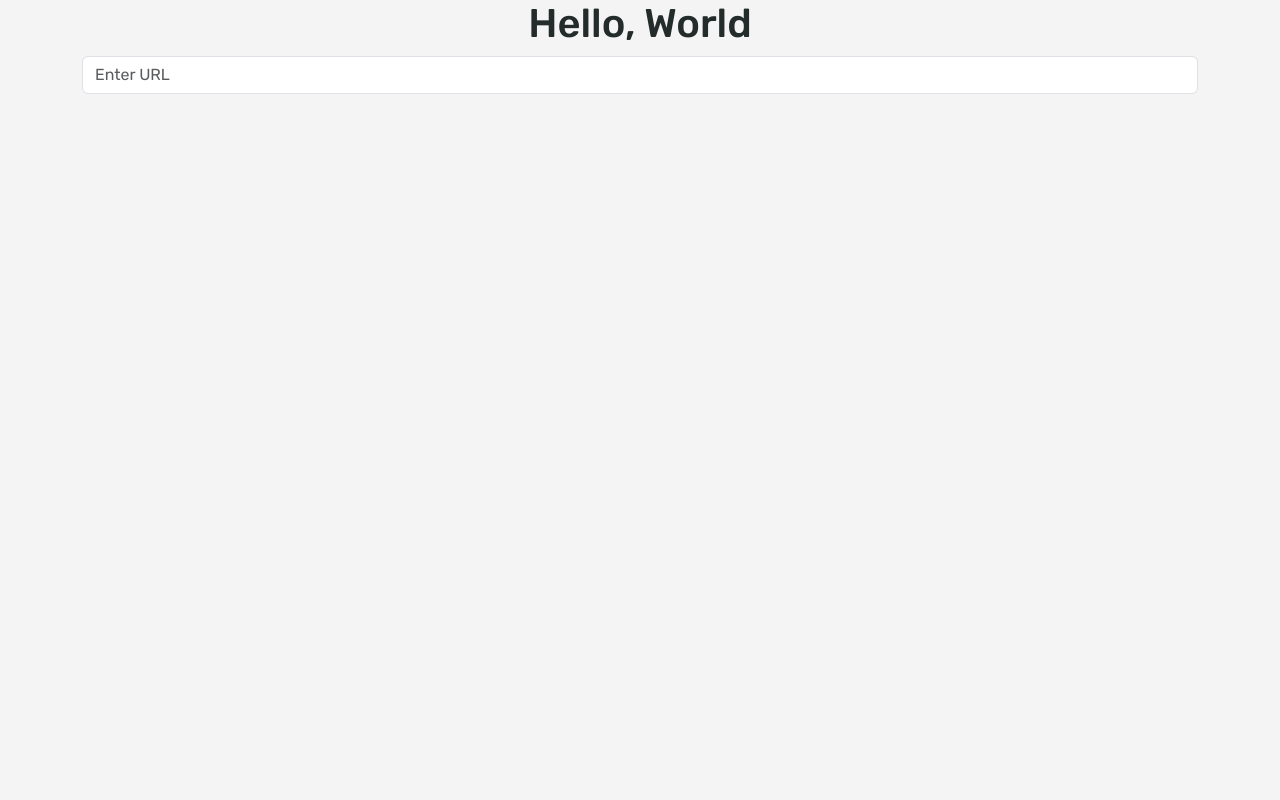
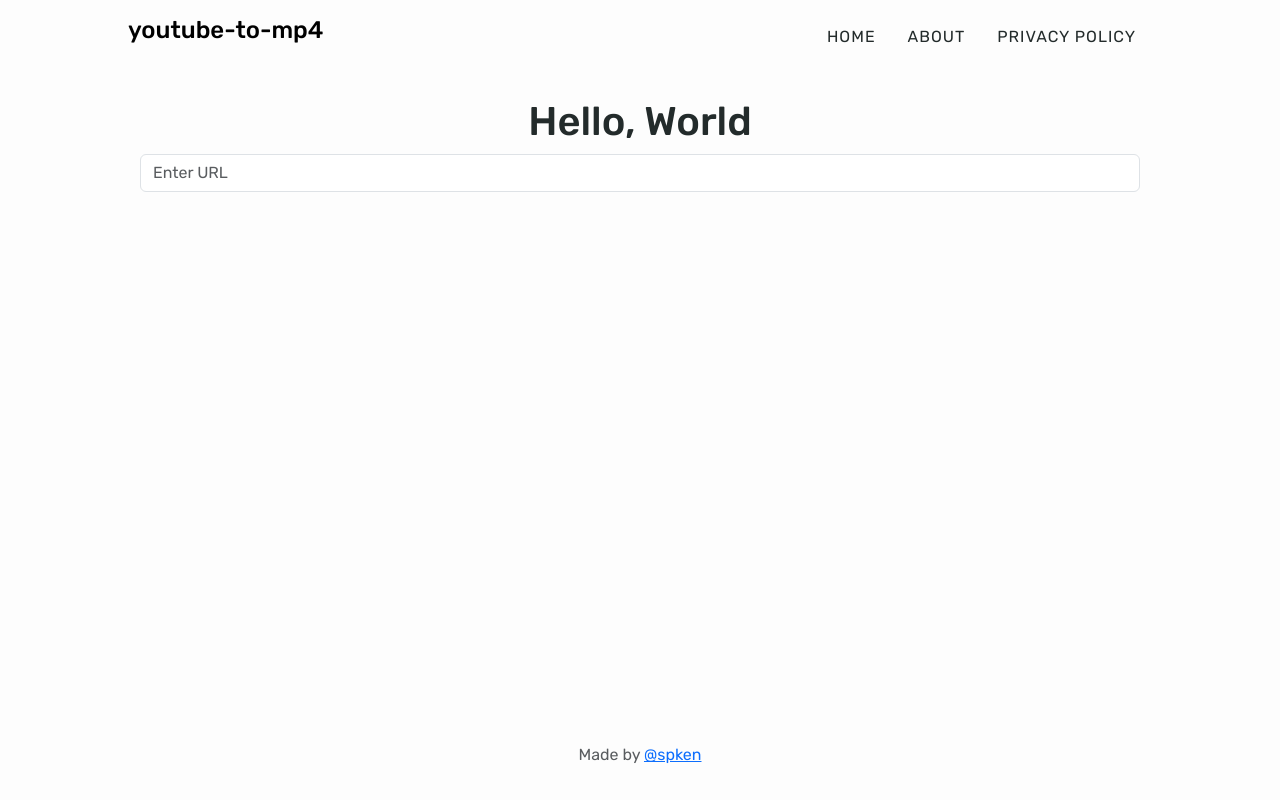
Before and after one commit to spken/youtube-to-mp4, a Flask app: page / in a window 1280 px wide. Run offline with Flask 3, Linux system fonts and the light colour scheme.

Commit message:
Add header and footer

```diff
--- a/app.py
+++ b/app.py
@@ -18,5 +18,21 @@ def index():
     return render_template("index.html")
 
 
+@app.route("/about")
+def about():
+    """
+    Renders about page
+    """
+    return render_template("pages/about.html")
+
+
+@app.route("/privacy")
+def privacy():
+    """
+    Renders privacy policy page
+    """
+    return render_template("pages/privacy.html")
+
+
 if __name__ == "__main__":
     app.run()
--- a/static/css/style.css
+++ b/static/css/style.css
@@ -1,4 +1,3 @@
-/* ***** GENERAL ***** */
 * {
     box-sizing: border-box;
     scroll-behavior: smooth;
@@ -12,7 +11,15 @@ html {
 body {
     line-height: 1.6;
     color: #232b2b;
-    background: #f4f4f4;
+    background: #fdfdfd;
     margin: 0;
     padding: 0;
+    width: 80%;
+    margin: 0 auto;
 }
+
+.nav-link {
+    color: #232b2b;
+    text-transform: uppercase;
+    letter-spacing: 1px;
+}
--- a/templates/base.html
+++ b/templates/base.html
@@ -18,14 +18,32 @@
     <title>youtube-to-mp4</title>
 </head>
 
-<body>
+<body class="d-flex flex-column min-vh-100">
+    <header class="d-flex justify-content-between py-3 mb-4">
+        <a href="{{ url_for('index') }}" class="link-body-emphasis text-decoration-none">
+            <h1 class="fs-4">youtube-to-mp4</h1>
+        </a>
+        <nav>
+            <ul class="nav nav-pills">
+                <li class="nav-item"><a class="nav-link" href="{{ url_for('index') }}">Home</a></li>
+                <li class="nav-item"><a class="nav-link" href="{{ url_for('about') }}">About</a></li>
+                <li class="nav-item"><a class="nav-link" href="{{ url_for('privacy') }}">Privacy Policy</a></li>
+            </ul>
+        </nav>
+    </header>
+
     <main class="container">
         <div class="row justify-content-center align-items-center text-center">
             <div class="col-12">
-            {% block content %}{% endblock %}
+                {% block content %}{% endblock %}
             </div>
         </div>
     </main>
+
+    <footer class="py-3 mt-auto">
+        <p class="text-center text-body-secondary">Made by <a href="https://github.com/spken">@spken</a></p>
+    </footer>
+
     <script
         src="https://cdn.jsdelivr.net/npm/bootstrap@5.3.2/dist/js/bootstrap.bundle.min.js"
         integrity="sha384-C6RzsynM9kWDrMNeT87bh95OGNyZPhcTNXj1NW7RuBCsyN/o0jlpcV8Qyq46cDfL"
```
